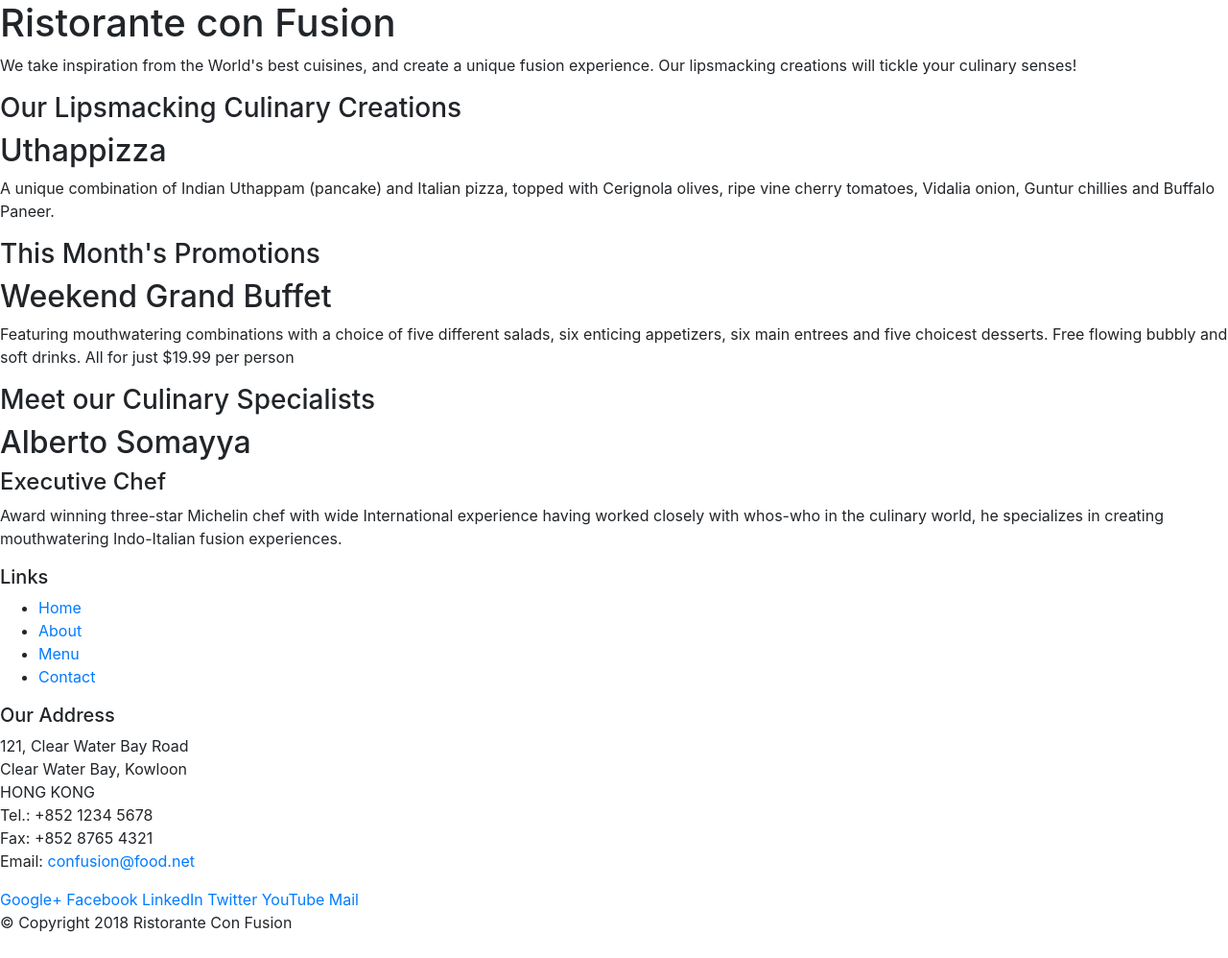
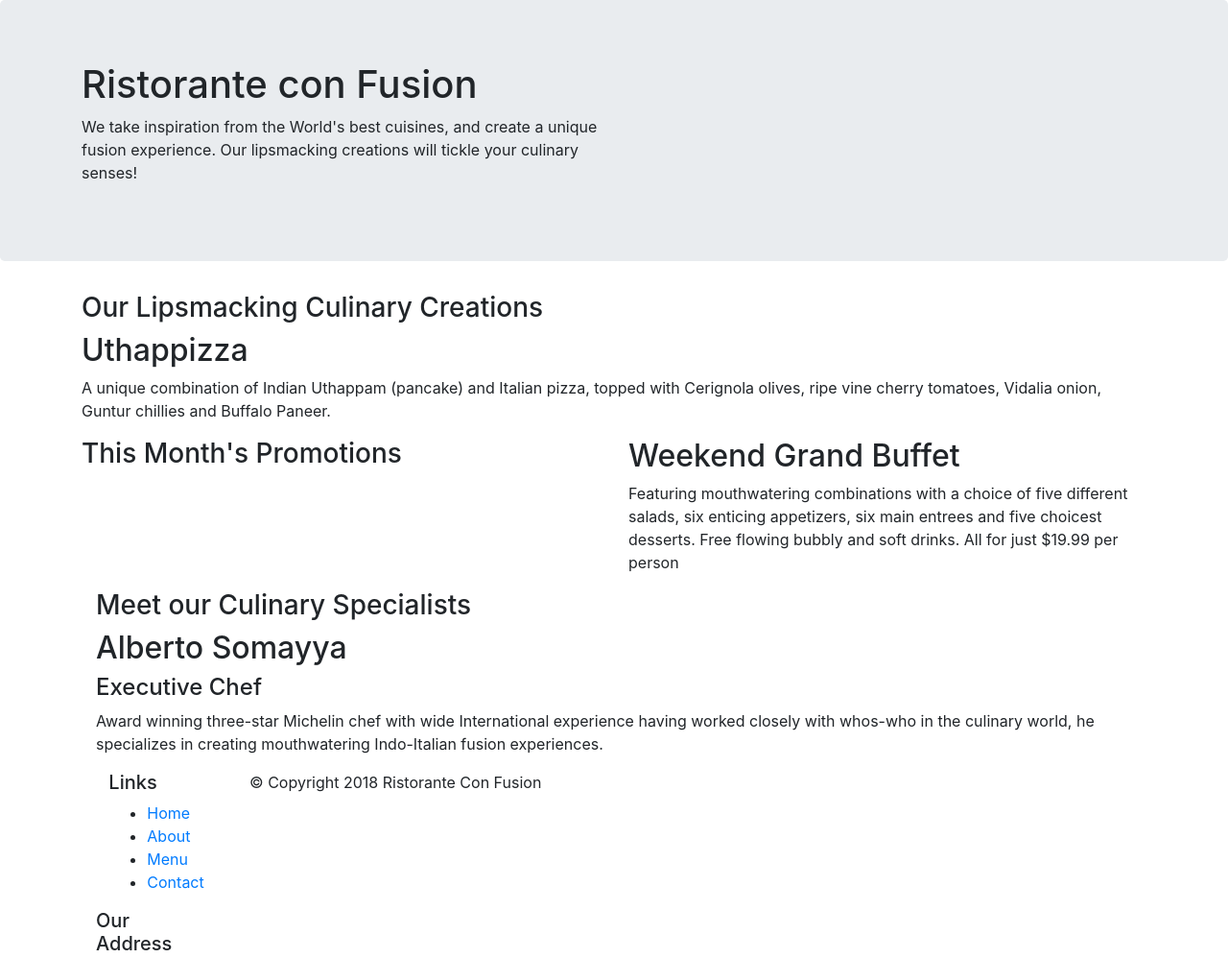
Before and after one commit to alfiee47/fullStack, a website: page index.html in a window 1280 px wide. Shown: the top 998 px of the page at 96% size. Drawn offline with nearby package versions, Linux system fonts and the light colour scheme.

Commit message:
boot Strap grid system

```diff
--- a/index.html
+++ b/index.html
@@ -15,21 +15,21 @@
 
 <body>
 
-    <header>
-        <div>
-            <div>
-                <div>
+    <header class="jumbotron">
+        <div class="container">
+            <div class="row">
+                <div class="col-12 col-sm-6">
                     <h1>Ristorante con Fusion</h1>
                     <p>We take inspiration from the World's best cuisines, and create a unique fusion experience. Our lipsmacking creations will tickle your culinary senses!</p>
                 </div>
-                <div>
+                <div class="col-12 col-sm">
                 </div>
             </div>
         </div>
     </header>
 
-    <div>
-        <div>
+    <div class="container">
+        <divclass="row">
             <div>
                 <h3>Our Lipsmacking Culinary Creations</h3>
             </div>
@@ -37,20 +37,20 @@
                 <h2>Uthappizza</h2>
                 <p>A unique combination of Indian Uthappam (pancake) and Italian pizza, topped with Cerignola olives, ripe vine cherry tomatoes, Vidalia onion, Guntur chillies and Buffalo Paneer.</p>
             </div>
-        </div>
+            </divclass>
 
 
-        <div>
-            <div>
+            <div class="row">
+                <div class="col col-sm col-md">
                     <h3>This Month's Promotions</h3>
                 </div>
-            <div>
+                <div class="col col-sm col-md">
                     <h2>Weekend Grand Buffet</h2>
                     <p>Featuring mouthwatering combinations with a choice of five different salads, six enticing appetizers, six main entrees and five choicest desserts. Free flowing bubbly and soft drinks. All for just $19.99 per person </p>
                 </div>
             </div>
 
-        <div>
+            <div class="col col-sm col-md">
                 <div>
                     <h3>Meet our Culinary Specialists</h3>
                 </div>
@@ -62,10 +62,10 @@
             </div>
     </div>
 
-    <footer>
-        <div>
-            <div>
-                <div>
+    <footer class="container">
+        <div class="row">
+            <div class="col-4 col-sm-2">
+                <div class="col-4 offset-1 col-sm-2">
                     <h5>Links</h5>
                     <ul>
                         <li><a href="#">Home</a></li>
@@ -74,7 +74,7 @@
                         <li><a href="#">Contact</a></li>
                     </ul>
                 </div>
-                <div>
+                <div class="col-7 col-sm-5">
                     <h5>Our Address</h5>
                     <address>
 		              121, Clear Water Bay Road<br>
@@ -85,7 +85,7 @@
 		              Email: <a href="mailto:confusion@food.net">confusion@food.net</a>
 		           </address>
                 </div>
-                <div>
+                <div class="col-12 col-sm-4">
                     <div>
                         <a href="http://google.com/+">Google+</a>
                         <a href="http://www.facebook.com/profile.php?id=">Facebook</a>
@@ -96,8 +96,8 @@
                     </div>
                 </div>
             </div>
-            <div>
-                <div>
+            <div class="col-auto">
+                <div class="row">
                     <p>© Copyright 2018 Ristorante Con Fusion</p>
                 </div>
             </div>
```
Lines whose indentation alone changed are shown as unchanged.
